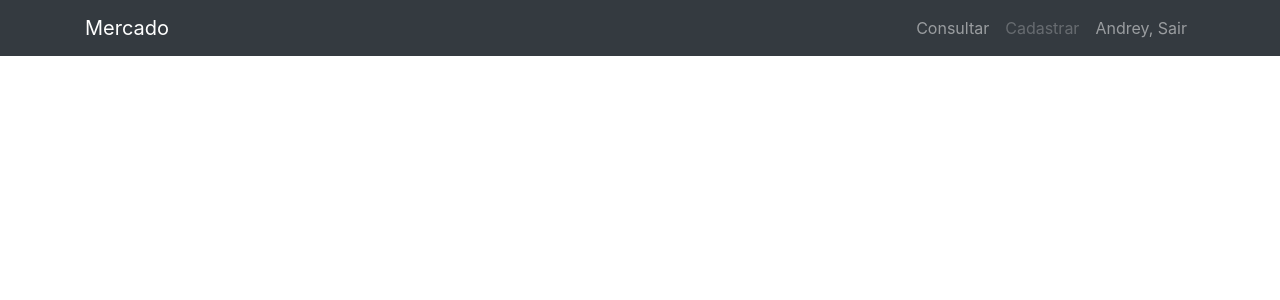
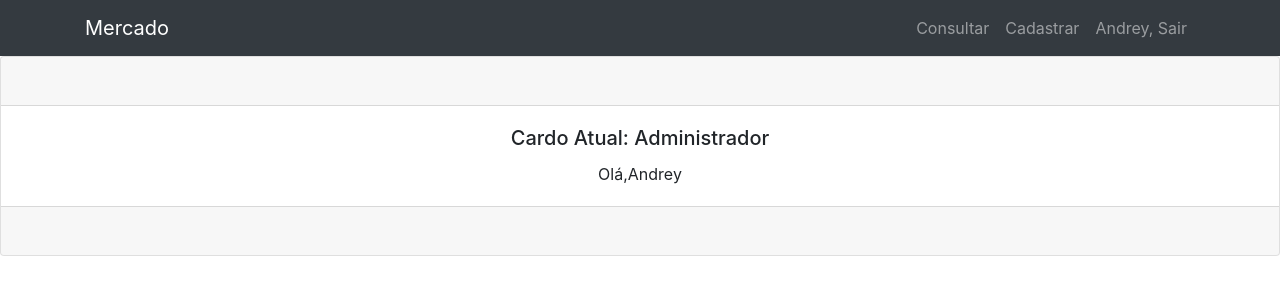
Before and after one commit to AndreyKorpalski/Mercado, a PHP site: page /page-index.php in a window 1280 px wide. Shown: the top 300 px of the page. Run offline with PHP 8.4, Linux system fonts and the light colour scheme; a user stored in the database is signed in; some libraries are stand-ins or nearby versions.

Commit message:
Atualização v1.1
Nomenclatura

```diff
--- a/func-excluir.php
+++ b/func-excluir.php
@@ -5,7 +5,7 @@
 
 if($dados){
     //mensagem
-    header("Location:page-index.php");
+    header("Location:../mercado/page-index.php");
 }else{
     //mensagem
     Exit("Ocorreu um erro ao tentar inserir o produto");
--- a/func-login.php
+++ b/func-login.php
@@ -3,7 +3,7 @@
 include 'bd.php';
 
 $email = addslashes($_POST['email']);
-$senha = $_POST['senha'];
+$senha = md5($_POST['senha']);
 
 
 $query = "SELECT * FROM usuarios WHERE email = '$email' and senha = '$senha'";
@@ -15,6 +15,7 @@ if(mysqli_num_rows($consulta) == 1){
 	while($dados = mysqli_fetch_array($consulta)){
 		$idusuario=$dados['idusuario'];
 		$nome=$dados['nome'];
+		$email=$dados['email'];
 		$cargo=$dados['cargo'];
 
 	}
@@ -23,6 +24,7 @@ if(mysqli_num_rows($consulta) == 1){
 	$_SESSION['login'] = true;
 	$_SESSION['idusuario'] = $idusuario;
 	$_SESSION['nome'] = $nome;
+	$_SESSION['email'] = $email;
 	$_SESSION['cargo'] = $cargo;
 
 
--- a/func-logout.php
+++ b/func-logout.php
@@ -5,6 +5,6 @@ session_start();
 session_unset();
 session_destroy();
 
-header("location: ../projeto/page-login.php");
+header("location: ../mercado/page-login.php");
 exit;
 ?>
--- a/navbar.php
+++ b/navbar.php
@@ -9,12 +9,12 @@
           <li class="nav-item">
             <a class="nav-link" href="page-consultar.php">Consultar</a>
           </li>
-          <?php if($_SESSION['cargo'] == 2){ ?>
+          <?php if($_SESSION['cargo'] == "Operador"){ ?>
           <li class="nav-item">
             <a class="nav-link disabled" href="page-cadastrar.php">Cadastrar</a>
           </li>
           <?php
-          }else if($_SESSION['cargo'] == 1){?>
+          }else if($_SESSION['cargo'] == "Administrador"){?>
             <li class="nav-item">
               <a class="nav-link" href="page-cadastrar.php">Cadastrar</a>
             </li>
--- a/page-index.php
+++ b/page-index.php
@@ -7,9 +7,20 @@ include 'header.php';
 include 'navbar.php';
 
 if(isset($_SESSION['login'])){
-
-
-
+?>
+  <div class="card text-center">
+  <div class="card-header">
+    <br>
+  </div>
+  <div class="card-body">
+    <h5 class="card-title">Cardo Atual: <?php echo $_SESSION['cargo'];?> </h5>
+    <p class="card-text">Olá,<?php echo $_SESSION['nome'];?></p>
+  </div>
+  <div class="card-footer text-muted">
+  <br>
+  </div>
+</div>
+<?php
 }else{
   header('location:func-logout.php');
 }
```
Also changed, not shown: page-consultar.php (+14 -7 lines).
